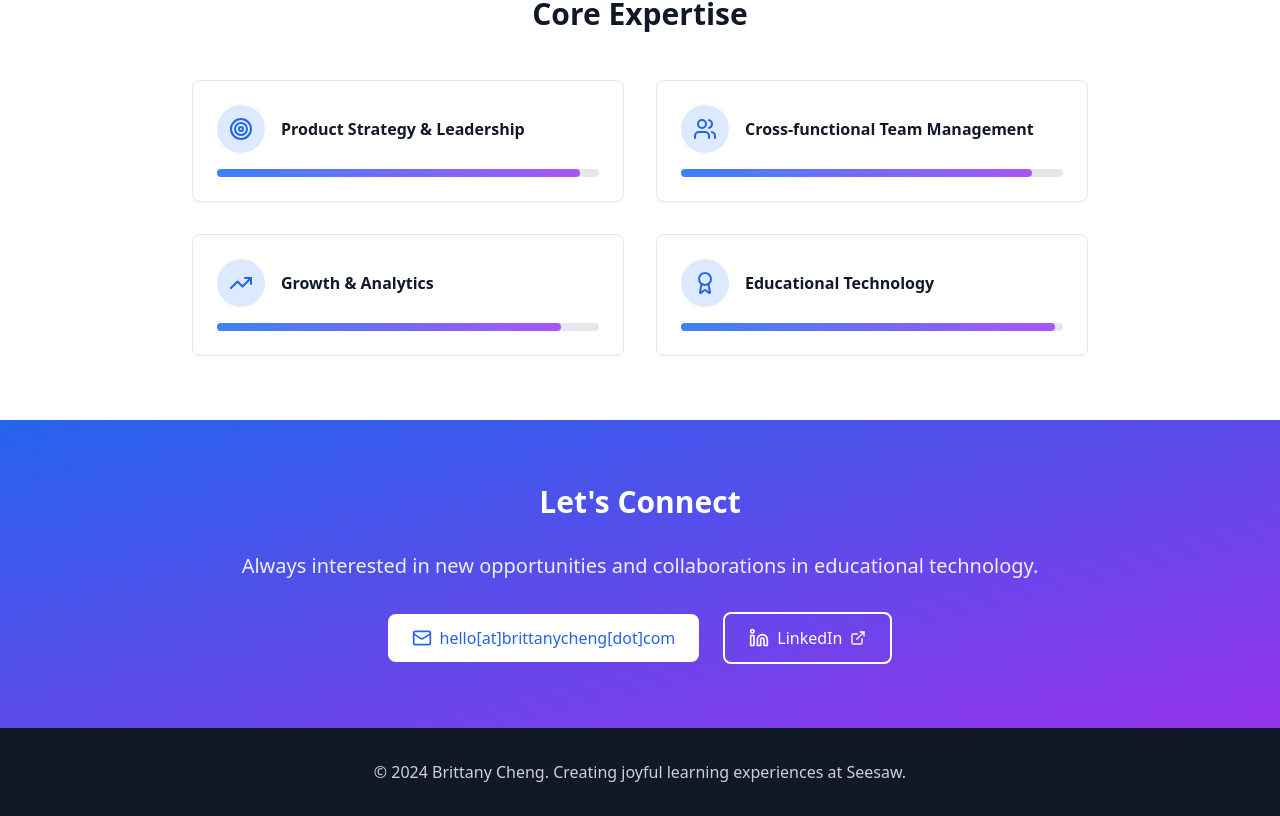
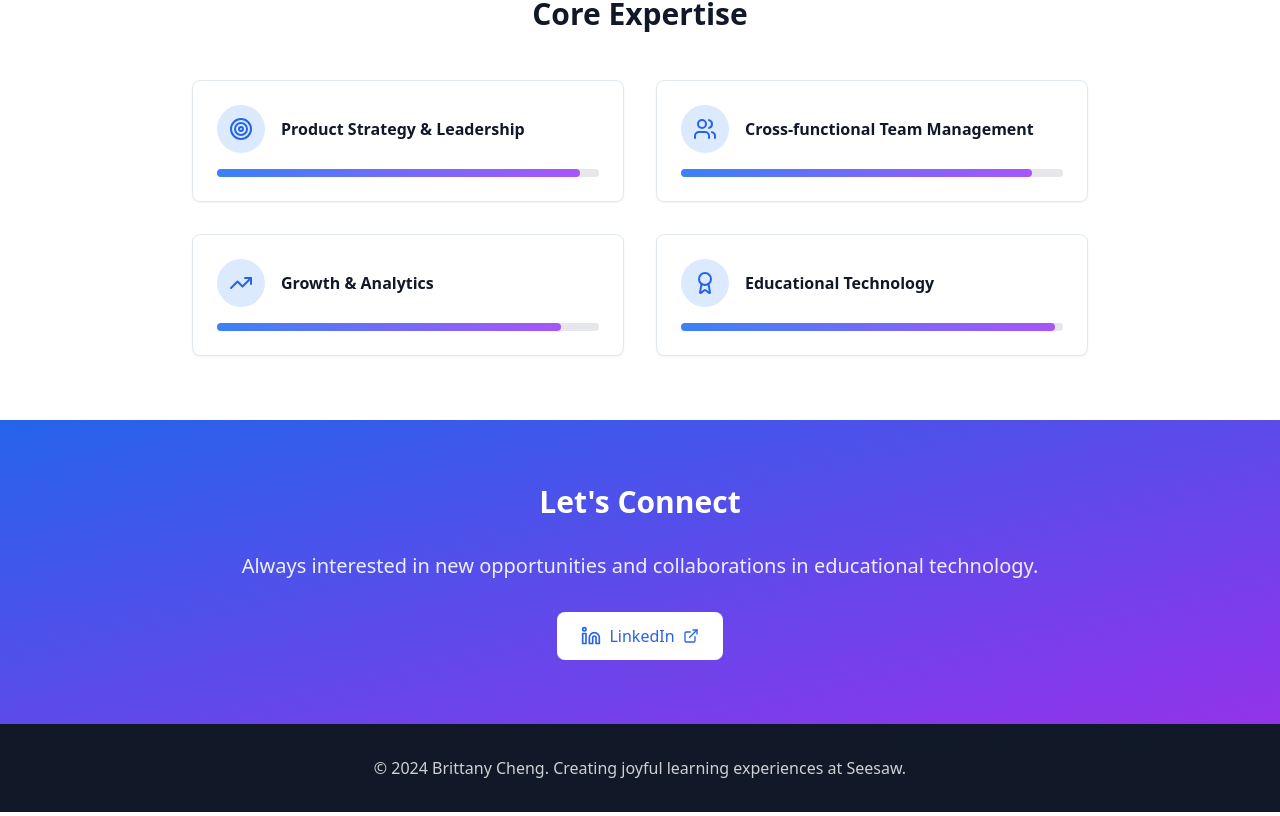
Before and after one commit to bcheng42/bcheng42.github.io, a React (Vite) app: page / in a window 1280 px wide. Shown: the part 2393-3209 px from the top of the page. Built offline with nearby package versions, Linux system fonts and the light colour scheme.

Commit message:
Remove email contact button
Removes the email contact button from the contact section.

```diff
--- a/src/pages/Index.tsx
+++ b/src/pages/Index.tsx
@@ -1,4 +1,3 @@
-
 import React from 'react';
 import { MapPin, Mail, Linkedin, ExternalLink, Download, Users, TrendingUp, Target, Award } from 'lucide-react';
 import { Button } from '@/components/ui/button';
@@ -222,19 +221,12 @@ const Index = () => {
           <p className="text-xl mb-8 opacity-90">
             Always interested in new opportunities and collaborations in educational technology.
           </p>
-          <div className="flex flex-col sm:flex-row justify-center items-center space-y-4 sm:space-y-0 sm:space-x-6">
-            <a
-              href="mailto:bcheng42@gmail.com"
-              className="flex items-center space-x-2 bg-white text-blue-600 px-6 py-3 rounded-lg font-medium hover:bg-gray-100 transition-colors"
-            >
-              <Mail className="h-5 w-5" />
-              <span>hello[at]brittanycheng[dot]com</span>
-            </a>
+          <div className="flex justify-center">
             <a
               href="https://www.linkedin.com/in/bcheng42/"
               target="_blank"
               rel="noopener noreferrer"
-              className="flex items-center space-x-2 border-2 border-white px-6 py-3 rounded-lg font-medium hover:bg-white hover:text-blue-600 transition-colors"
+              className="flex items-center space-x-2 bg-white text-blue-600 px-6 py-3 rounded-lg font-medium hover:bg-gray-100 transition-colors"
             >
               <Linkedin className="h-5 w-5" />
               <span>LinkedIn</span>
```
